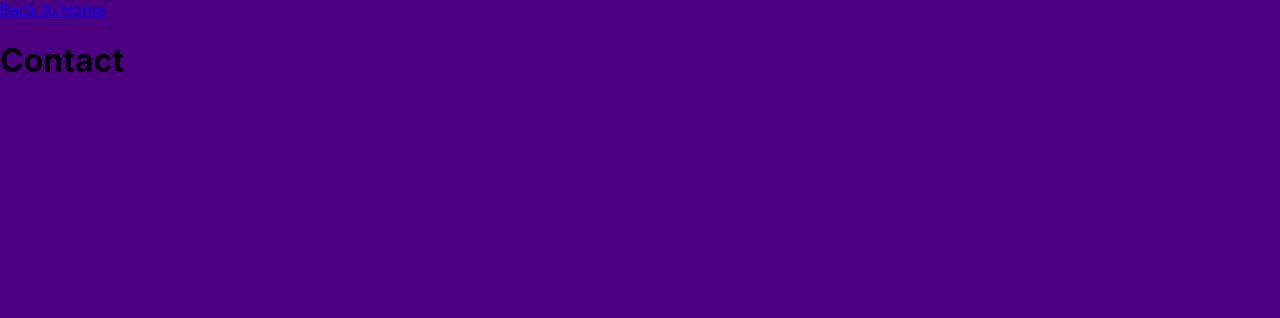
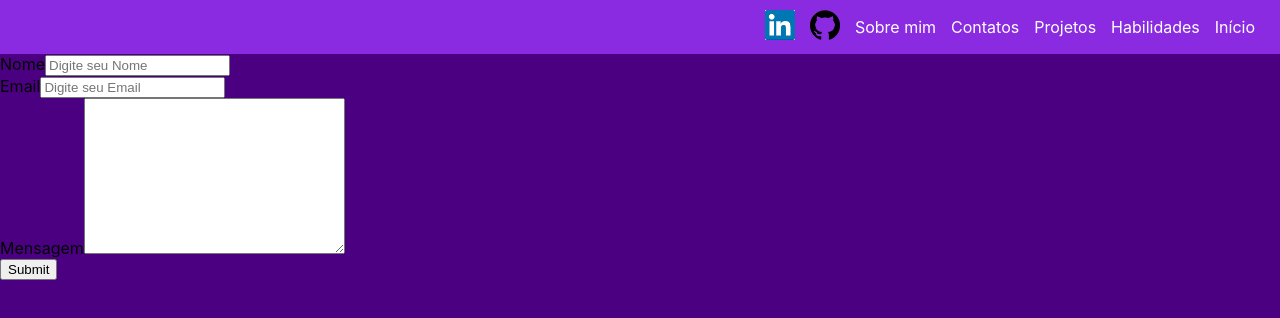
Before and after one commit to ThiagoGasparini/ThiagoGasparini.github.io, a React (Create React App) app: page /contact in a window 1280 px wide. Shown: the top 318 px of the page. Built offline with nearby package versions, Linux system fonts and the light colour scheme.

Commit message:
adiciona formulário emailjs

```diff
--- a/package.json
+++ b/package.json
@@ -7,6 +7,7 @@
     "@testing-library/react": "^13.3.0",
     "@testing-library/user-event": "^13.5.0",
     "bootstrap": "^5.2.2",
+    "emailjs-com": "^3.2.0",
     "react": "^18.2.0",
     "react-bootstrap": "^2.5.0",
     "react-dom": "^18.2.0",
--- a/src/pages/Contact.jsx
+++ b/src/pages/Contact.jsx
@@ -1,11 +1,41 @@
 import React from "react";
-import { Link } from "react-router-dom";
+import Header from "./Header";
+import emailjs from 'emailjs-com';
 
 const Contact = () => {
+  const sendEmail = (e) => {
+    e.preventDefault();
+
+    emailjs.sendForm('gmailMessage', 'template_biwn1qu', e.target, 'o1rVVkNwI5pDt03Vw')
+      .then((result) => {
+          alert('Mensagem Enviada com Sucesso!!!')
+      }, (error) => {
+          alert(error.message)
+      });
+      e.target.reset();
+  };
   return (
     <div>
-      <Link to='/'>Back to Home</Link>
-      <h1>Contact</h1>
+      <Header />
+      <div>
+        <form onSubmit={sendEmail}>
+          <div>
+            <label htmlFor="name">Nome</label>
+            <input type="text" name="name" id="name" required placeholder="Digite seu Nome" />
+          </div>
+          <div>
+            <label htmlFor="email">Email</label>
+            <input type="email" name="email" id="email" required placeholder="Digite seu Email" />
+          </div>
+          <div>
+            <label htmlFor="message">Mensagem</label>
+            <textarea name="message" id="message" cols="30" rows="10"></textarea>
+          </div>
+          <div>
+            <input type="submit" name="message" required placeholder="Digite uma mensagem" />
+          </div>
+        </form>
+      </div>
     </div>
   );
 }
```
Also changed, not shown: 1 other file (tests, documents, lock files or other folders).
